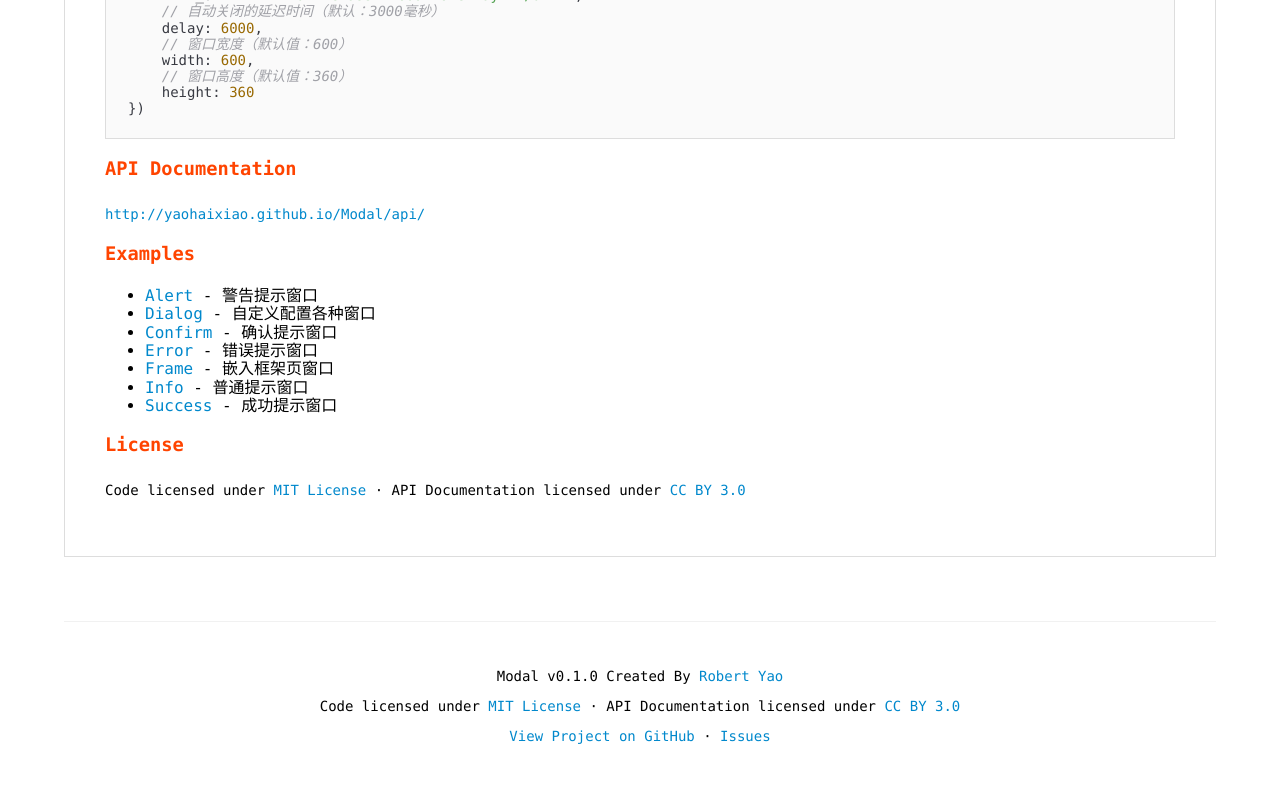
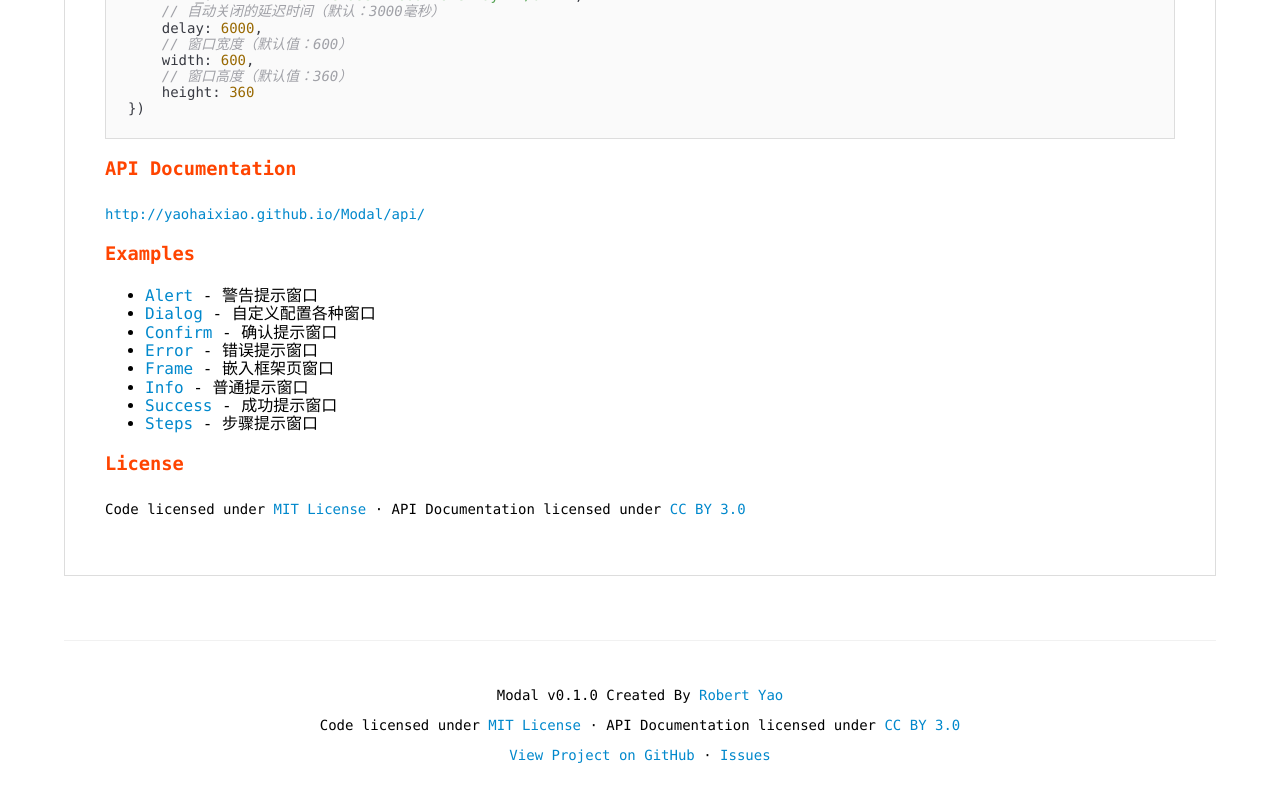
Before and after one commit to deawx/Modal, a plain HTML site: page index.html in a window 1280 px wide. Shown: the part 2360-3161 px from the top of the page. Drawn offline with Linux system fonts and the light colour scheme.

Commit message:
Update index.html

```diff
--- a/index.html
+++ b/index.html
@@ -179,6 +179,9 @@ Modal.dialog({
             <li>
                 <a href="examples/success/index.html">Success</a> - 成功提示窗口
             </li>
+            <li>
+                <a href="examples/steps/index.html">Steps</a> - 步骤提示窗口
+            </li>
         </ul>
         <h3>License</h3>
         <p>Code licensed under <a href="http://opensource.org/licenses/mit-license.html">MIT License</a> · API
```
